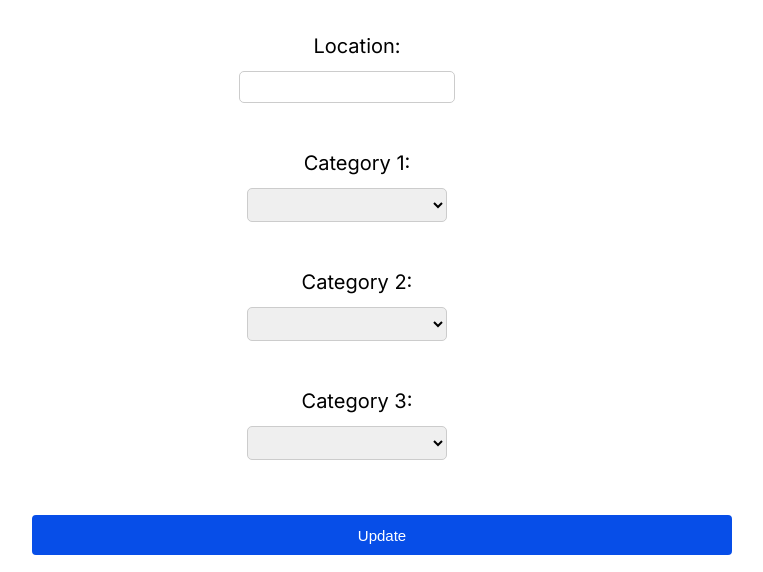
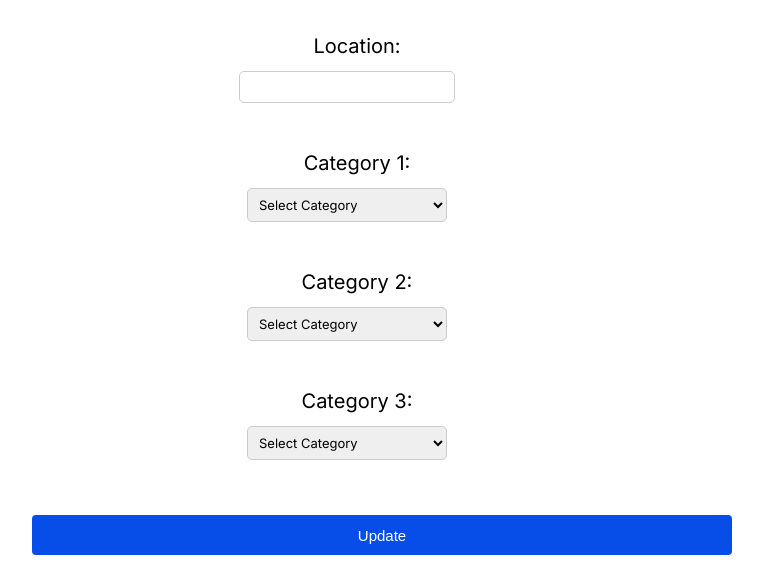
Before and after one commit to Breathing-ls-Fun/Newsfeed-app, a Django app: template user/templates/user/preferences.html in a window 1280 px wide. Shown: the part 228-800 px from the top of the page, without its empty margins (283-1046 px from the left). Run offline with Django 3.2, Linux system fonts and the light colour scheme; the template is opened without the code that fills it, so the values that code supplies are empty.

Commit message:
Fixed bug so now Select Category is default option across all categories

```diff
--- a/user/templates/user/preferences.html
+++ b/user/templates/user/preferences.html
@@ -21,7 +21,7 @@
     <br>
     <label for="category1">Category 1:</label>
     <select id="category1" name="category1" class="input-field" style="margin-right: 20px;">
-  <option value="" disabled>Select Category</option>
+      <option value="" selected disabled>Select Category</option>
       {% for category in user_categories %}
         <option value="{{ category }}" {% if request.session.category1 == category %} selected {% endif %}>{{ category }}</option>
       {% endfor %}
@@ -29,7 +29,7 @@
     <br>
     <label for="category2">Category 2:</label>
     <select id="category2" name="category2" class="input-field" style="margin-right: 20px;">
-  <option value="" disabled>Select Category</option>
+      <option value="" selected disabled>Select Category</option>
       {% for category in user_categories %}
         <option value="{{ category }}" {% if request.session.category2 == category %} selected {% endif %} {% if request.session.category1 != category %} disabled {% endif %}>{{ category }}</option>
       {% endfor %}
@@ -37,7 +37,7 @@
     <br>
     <label for="category3">Category 3:</label>
     <select id="category3" name="category3" class="input-field" style="margin-right: 20px;">
-  <option value="" disabled>Select Category</option>
+      <option value="" selected disabled>Select Category</option>
       {% for category in user_categories %}
         <option value="{{ category }}" {% if request.session.category3 == category %} selected {% endif %} {% if request.session.category1 != category and request.session.category2 != category %} disabled {% endif %}>{{ category }}</option>
       {% endfor %}
@@ -63,7 +63,6 @@
       resetDisabledOptionsStyle(category2Options);
       resetDisabledOptionsStyle(category3Options);
 
-      // Disable selected category1 in category2 options
       for (var i = 0; i < category2Options.length; i++) {
         if (category2Options[i].value === category1Value) {
           category2Options[i].disabled = true;
@@ -91,6 +90,4 @@
       }
     }
   </script>
-
-
 {% endblock %}
```
Lines whose indentation alone changed are shown as unchanged.
